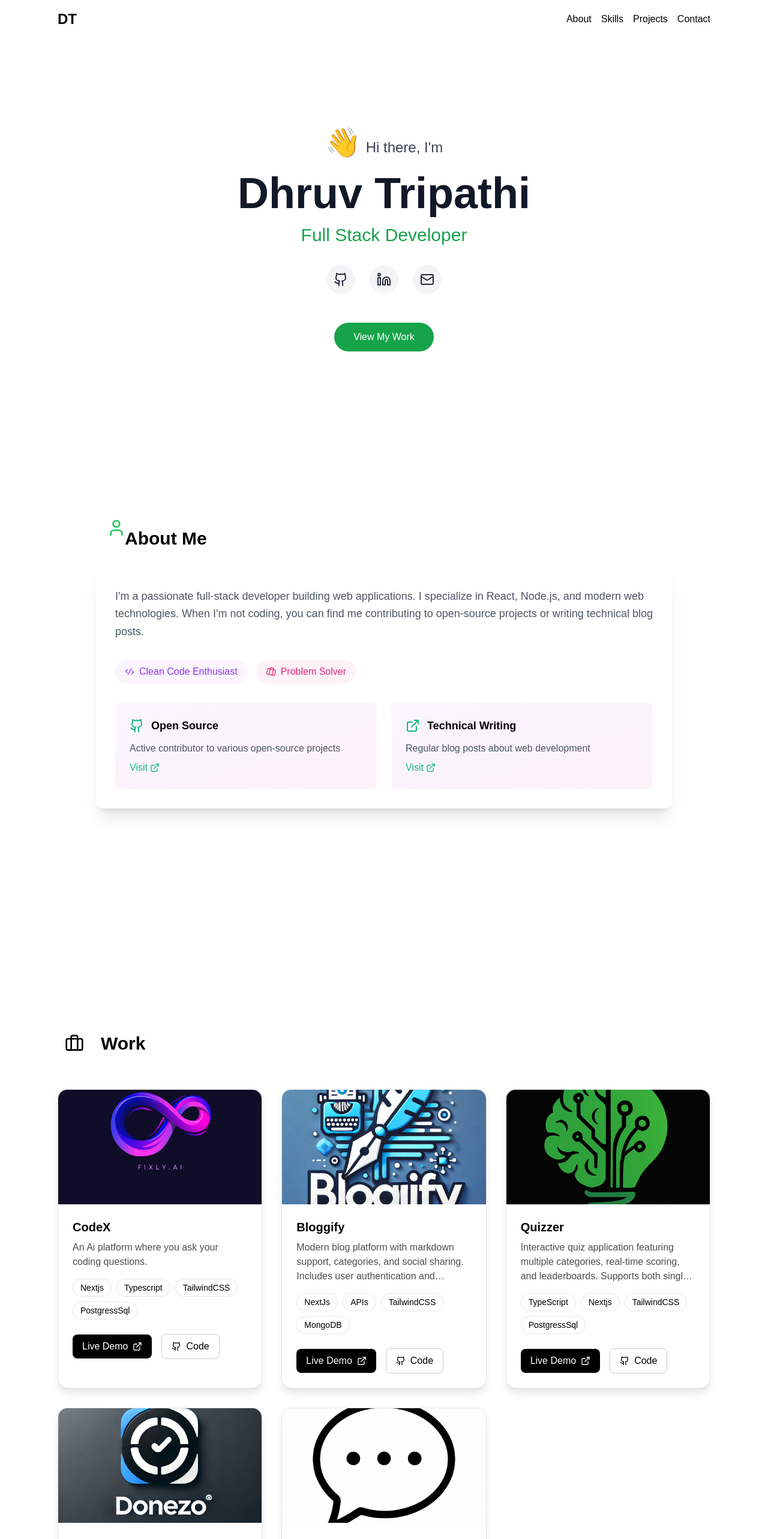
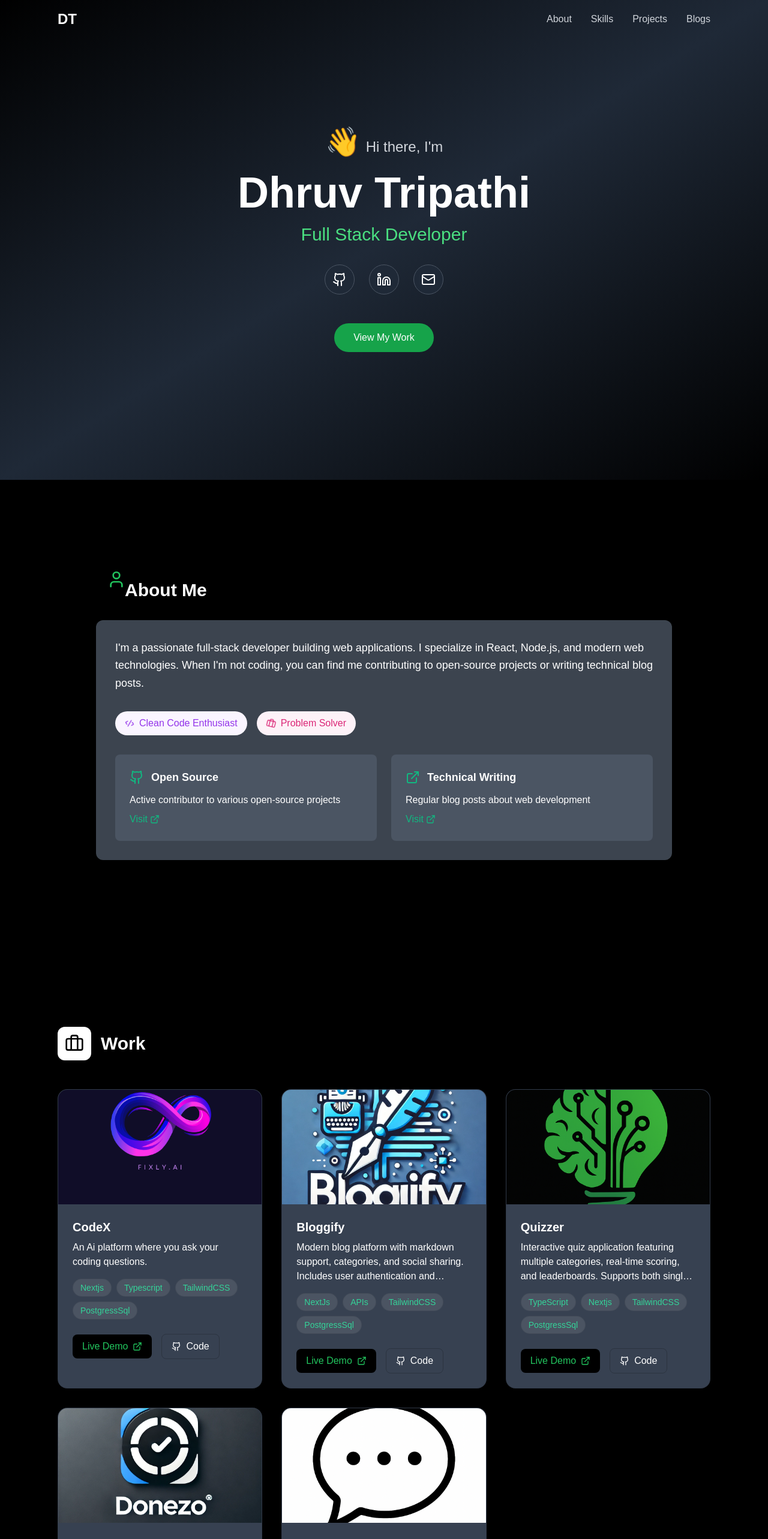
Before and after one commit to Dhruv7Tripathi/DhruvTripathi, a Next.js app: page / in a window 1280 px wide. Shown: the top 2566 px of the page at 60% size. Built offline with nearby package versions, Linux system fonts and the light colour scheme.

Commit message:
feat:changes light background to dark one

```diff
--- a/app/(main)/layout.tsx
+++ b/app/(main)/layout.tsx
@@ -9,7 +9,7 @@ export default function RootLayout({
     <div>
       <div>
         <Sidebar />
-        <main className="">{children}</main>
+        <main className="bg-white">{children}</main>
         <Rightbar />
       </div>
     </div>
--- a/app/(secondary)/about/page.tsx
+++ b/app/(secondary)/about/page.tsx
@@ -10,7 +10,7 @@ const AboutPage = () => {
   return (
     <div className="flex">
       <Sidebar />
-      <div className="min-h-screen bg-white text-foreground p-8 w-full">
+      <div className="min-h-screen bg-gradient-to-br from-black via-gray-800 to-black text-white p-8 w-full">
         <div className="max-w-5xl mx-auto mb-16">
           <div className="text-center space-y-4">
             <h1 className="text-4xl font-bold">
@@ -63,7 +63,7 @@ const AboutPage = () => {
           <div className="flex justify-center mt-8">
             <a
               href="/blogs"
-              className="inline-flex items-center px-8 py-4 bg-white text-purple-600 rounded-full
+              className="inline-flex items-center px-8 py-4 bg-white text-emerald-600 rounded-full
                         hover:bg-purple-50 transition-all duration-300 shadow-lg hover:shadow-xl"
             >
               <span>View all blogs</span>
--- a/components/landingpage/about.tsx
+++ b/components/landingpage/about.tsx
@@ -58,7 +58,7 @@ const About = () => {
   ];
 
   return (
-    <div className="min-h-screen bg-white">
+    <div className="min-h-screen bg-black text-white flex items-center justify-center">
       <Link href="/about" className="cursor-pointer">
         <section
           id="about"
@@ -68,8 +68,8 @@ const About = () => {
             <User className="mr-4 text-green-500 animate-float-slow" size={32} />
             <h2 className="text-3xl font-bold">About Me</h2>
           </div>
-          <div className="bg-white rounded-xl shadow-xl p-8 backdrop-blur-sm bg-opacity-80 animate-fade-in-up">
-            <p className="text-gray-600 leading-relaxed text-lg mb-8">
+          <div className="bg-gray-600 rounded-xl shadow-xl p-8 backdrop-blur-sm bg-opacity-80 animate-fade-in-up">
+            <p className="text-white leading-relaxed text-lg mb-8">
               I&apos;m a passionate full-stack developer building web applications.
               I specialize in React, Node.js, and modern web technologies. When I&apos;m not coding,
               you can find me contributing to open-source projects or writing technical blog posts.
@@ -90,13 +90,13 @@ const About = () => {
               {achievements.map((achievement) => (
                 <div
                   key={achievement.title}
-                  className="p-6 rounded-lg bg-gradient-to-br from-purple-50 to-pink-50 hover:shadow-md transition-all duration-300"
+                  className="p-6 rounded-lg bg-gray-600 hover:shadow-md transition-all duration-300"
                 >
                   <div className="flex items-center mb-3">
                     <div className="text-emerald-500 mr-3">{achievement.icon}</div>
                     <h3 className="font-semibold text-lg">{achievement.title}</h3>
                   </div>
-                  <p className="text-gray-600">{achievement.description}</p>
+                  <p className="text-white">{achievement.description}</p>
                   <a
                     href={achievement.href}
                     target="_blank"
--- a/components/landingpage/contact.tsx
+++ b/components/landingpage/contact.tsx
@@ -54,14 +54,14 @@ const Contact = () => {
     <div>
       <section
         id="contact"
-        className="relative py-20 px-8 overflow-hidden bg-white"
+        className="relative py-20 px-8 overflow-hidden  bg-black text-white p-8"
       >
         <div className="relative max-w-5xl mx-auto">
           <div className="text-center mb-16">
-            <h2 className="text-4xl font-bold text-gray-800 mb-4">
+            <h2 className="text-4xl font-bold text-white mb-4">
               Let&apos;s Work Together
             </h2>
-            <p className="text-gray-600 text-lg max-w-2xl mx-auto">
+            <p className="text-white text-lg max-w-2xl mx-auto">
               I&apos;m always interested in hearing about new projects and opportunities.
               Feel free to reach out through any of these channels.
             </p>
@@ -70,16 +70,16 @@ const Contact = () => {
             {contactMethods.map((method, index) => (
               <div
                 key={method.title}
-                className="bg-gray-50 rounded-xl p-8 text-gray-800 shadow-sm border border-gray-100"
+                className="bg-gray-700 rounded-xl p-8 text-white shadow-sm border "
                 style={{ animationDelay: `${index * 0.1}s` }}
               >
                 <div className="flex items-center mb-4">
-                  <div className="p-3 bg-purple-100 rounded-lg mr-4">
+                  <div className="p-3 bg-gray-700 rounded-lg mr-4">
                     {method.icon}
                   </div>
                   <div>
                     <h3 className="text-xl font-semibold">{method.title}</h3>
-                    <p className="text-gray-600">{method.description}</p>
+                    <p className="text-white">{method.description}</p>
                   </div>
                 </div>
                 <a
--- a/components/landingpage/heroSection.tsx
+++ b/components/landingpage/heroSection.tsx
@@ -1,4 +1,4 @@
-import React from 'react'
+import React from 'react';
 import {
   Github,
   Linkedin,
@@ -9,35 +9,21 @@ const HeroSection = () => {
   return (
     <div>
       <header
-        className="h-screen flex items-center justify-center bg-white text-gray-800 relative overflow-hidden"
+        className="min-h-screen bg-gradient-to-br from-black via-gray-800 to-black text-white flex items-center justify-center"
       >
-        {/* <div
-          className="absolute w-64 h-64 bg-purple-100 opacity-50 rounded-full"
-        // style={{
-        //   top: "20%",
-        //   left: "20%"
-        // }}
-        /> */}
-        {/* <div
-          className="absolute w-96 h-96 bg-pink-100 opacity-50 rounded-full"
-        // style={{
-        //   bottom: "10%",
-        //   right: "20%"
-        // }}
-        /> */}
 
         <div className="text-center z-10">
-          <div className="text-xl sm:text-2xl text-gray-700 mb-6">
+          <div className="text-xl sm:text-2xl text-gray-300 mb-6">
             <span className="inline-block text-5xl">👋</span>
             <span className="ml-2">Hi there, I&apos;m</span>
           </div>
           <h1
-            className="text-6xl sm:text-7xl font-bold mb-4 text-gray-900"
+            className="text-6xl sm:text-7xl font-bold mb-4 text-white"
           >
             Dhruv Tripathi
           </h1>
           <h2
-            className="text-2xl sm:text-3xl mb-8 text-green-600"
+            className="text-2xl sm:text-3xl mb-8 text-green-400"
           >
             Full Stack Developer
           </h2>
@@ -46,21 +32,21 @@ const HeroSection = () => {
           >
             <a
               href="https://github.com/Dhruv7Tripathi"
-              className="p-3 bg-gray-100 rounded-full hover:bg-gray-200 transition-colors"
+              className="p-3 bg-gray-800 rounded-full hover:bg-gray-700 transition-colors border border-gray-600"
             >
-              <Github size={24} className="text-gray-800" />
+              <Github size={24} className="text-white" />
             </a>
             <a
               href="https://www.linkedin.com/in/dhruv-tripathi-9848792aa/"
-              className="p-3 bg-gray-100 rounded-full hover:bg-gray-200 transition-colors"
+              className="p-3 bg-gray-800 rounded-full hover:bg-gray-700 transition-colors border border-gray-600"
             >
-              <Linkedin size={24} className="text-gray-800" />
+              <Linkedin size={24} className="text-white" />
             </a>
             <a
               href="/contactus"
-              className="p-3 bg-gray-100 rounded-full hover:bg-gray-200 transition-colors"
+              className="p-3 bg-gray-800 rounded-full hover:bg-gray-700 transition-colors border border-gray-600"
             >
-              <Mail size={24} className="text-gray-800" />
+              <Mail size={24} className="text-white" />
             </a>
           </div>
           <div className="mt-12">
@@ -74,7 +60,7 @@ const HeroSection = () => {
         </div>
       </header>
     </div>
-  )
-}
+  );
+};
 
-export default HeroSection
+export default HeroSection;
--- a/components/landingpage/navbar.tsx
+++ b/components/landingpage/navbar.tsx
@@ -1,19 +1,23 @@
-import React, { useState, useEffect } from 'react'
+import React, { useState, useEffect } from 'react';
 import {
   Menu,
   X
 } from 'lucide-react';
 import { motion, useScroll, useTransform } from 'framer-motion';
 import Link from 'next/link';
+
 const Navbar = () => {
   const [isMenuOpen, setIsMenuOpen] = useState(false);
   const [isScrolled, setIsScrolled] = useState(false);
   const { scrollYProgress } = useScroll();
+
+  // Updated the background color to match dark theme with better transparency
   const navBackground = useTransform(
     scrollYProgress,
     [0, 0.1],
-    ["rgba(255, 255, 255, 0)", "rgba(255, 255, 255, 0.9)"]
+    ["rgba(0, 0, 0, 0)", "rgba(17, 24, 39, 0.9)"] // Using gray-900 equivalent
   );
+
   useEffect(() => {
     const handleScroll = () => {
       setIsScrolled(window.scrollY > 50);
@@ -21,17 +25,18 @@ const Navbar = () => {
     window.addEventListener('scroll', handleScroll);
     return () => window.removeEventListener('scroll', handleScroll);
   }, []);
+
   return (
     <div>
       <motion.nav
         style={{ backgroundColor: navBackground }}
-        className={`fixed w-full z-50 transition-all duration-300 ${isScrolled ? 'shadow-lg backdrop-blur-sm' : ''
+        className={`fixed w-full z-50 transition-all duration-300 ${isScrolled ? 'shadow-md shadow-black/30 backdrop-blur-sm' : ''
           }`}
       >
         <div className="max-w-6xl mx-auto px-4 sm:px-6 lg:px-8">
           <div className="flex items-center justify-between h-16">
             <motion.span
-              className={`text-2xl font-bold ${isScrolled ? 'text-gray-800' : 'text-black'}`}
+              className="text-2xl font-bold text-white"
               initial={{ opacity: 0 }}
               animate={{ opacity: 1 }}
               transition={{ delay: 0.2 }}
@@ -39,15 +44,15 @@ const Navbar = () => {
               DT
             </motion.span>
 
-            <div className="hidden md:flex items-center space-x-4">
-              <Link href="/about">About</Link>
-              <Link href="#skills">Skills</Link>
-              <Link href="#projects">Projects</Link>
-              <Link href="/contactus">Contact</Link>
+            <div className="hidden md:flex items-center space-x-8">
+              <Link href="/about" className="text-gray-300 hover:text-green-400 transition-colors">About</Link>
+              <Link href="#skills" className="text-gray-300 hover:text-green-400 transition-colors">Skills</Link>
+              <Link href="#projects" className="text-gray-300 hover:text-green-400 transition-colors">Projects</Link>
+              <Link href="/blogs" className="text-gray-300 hover:text-green-400 transition-colors">Blogs</Link>
               {/* <motion.a
                 href="/Dhruv_Tripathi_Resume.pdf"
                 download
-                className="ml-4 px-6 py-2 bg-purple-500 text-white rounded-full flex items-center hover:bg-purple-600 transition-colors"
+                className="ml-4 px-6 py-2 bg-green-600 text-white rounded-full flex items-center hover:bg-green-700 transition-colors"
                 whileHover={{ scale: 1.05 }}
                 whileTap={{ scale: 0.95 }}
               >
@@ -57,7 +62,7 @@ const Navbar = () => {
             </div>
 
             <button
-              className="md:hidden p-2 rounded-md text-gray-400 hover:text-gray-500 hover:bg-gray-100"
+              className="md:hidden p-2 rounded-md text-gray-300 hover:text-white hover:bg-gray-800"
               onClick={() => setIsMenuOpen(!isMenuOpen)}
             >
               {isMenuOpen ? <X size={24} /> : <Menu size={24} />}
@@ -70,15 +75,15 @@ const Navbar = () => {
           initial={{ opacity: 0, height: 0 }}
           animate={{ opacity: isMenuOpen ? 1 : 0, height: isMenuOpen ? 'auto' : 0 }}
         >
-          <div className="px-2 pt-2 pb-3 space-y-1 bg-white shadow-lg">
-            <a href="#about" className="block px-3 py-2 rounded-md hover:bg-purple-50 hover:text-purple-500">About</a>
-            <a href="#skills" className="block px-3 py-2 rounded-md hover:bg-purple-50 hover:text-purple-500">Skills</a>
-            <a href="#projects" className="block px-3 py-2 rounded-md hover:bg-purple-50 hover:text-purple-500">Projects</a>
-            <a href="#contact" className="block px-3 py-2 rounded-md hover:bg-purple-50 hover:text-purple-500">Contact</a>
+          <div className="px-2 pt-2 pb-3 space-y-1 bg-gray-900 shadow-lg">
+            <a href="#about" className="block px-3 py-2 rounded-md text-gray-300 hover:bg-gray-800 hover:text-green-400">About</a>
+            <a href="#skills" className="block px-3 py-2 rounded-md text-gray-300 hover:bg-gray-800 hover:text-green-400">Skills</a>
+            <a href="#projects" className="block px-3 py-2 rounded-md text-gray-300 hover:bg-gray-800 hover:text-green-400">Projects</a>
+            <a href="#contact" className="block px-3 py-2 rounded-md text-gray-300 hover:bg-gray-800 hover:text-green-400">Contact</a>
             {/* <a
               href="/resume.pdf"
               download
-              className=" px-3 py-2 rounded-md text-purple-500 hover:bg-purple-50 flex items-center"
+              className="px-3 py-2 rounded-md text-green-400 hover:bg-gray-800 flex items-center"
             >
               <Download size={16} className="mr-2" />
               Download Resume
@@ -87,7 +92,7 @@ const Navbar = () => {
         </motion.div>
       </motion.nav>
     </div>
-  )
-}
+  );
+};
 
-export default Navbar
+export default Navbar;
--- a/components/landingpage/project.tsx
+++ b/components/landingpage/project.tsx
@@ -4,16 +4,16 @@ import Image from 'next/image';
 import { projects } from '@/contant';
 const Project = () => {
   return (
-    <div className="min-h-screen bg-white text-foreground p-8">
+    <div className="min-h-screen bg-black text-foreground p-8">
       <section
         id="projects"
         className="py-20 px-4 sm:px-8 max-w-6xl mx-auto"
       >
         <div className="flex items-center mb-12">
-          <div className="bg-white/10 p-3 rounded-xl">
+          <div className="bg-white p-3 rounded-xl">
             <Briefcase className="text-foreground" size={32} />
           </div>
-          <h2 className="text-3xl font-bold ml-4 text-foreground">
+          <h2 className="text-3xl font-bold ml-4 text-white">
             Work
           </h2>
         </div>
@@ -21,7 +21,7 @@ const Project = () => {
           {projects.map((project) => (
             <div
               key={project.title}
-              className="bg-white rounded-2xl overflow-hidden shadow-lg group hover:-translate-y-2 transition-all duration-300 border border-foreground/10"
+              className="bg-gray-700 rounded-2xl overflow-hidden shadow-lg group hover:-translate-y-2 transition-all duration-300 border border-foreground/10"
             >
               <div className="relative overflow-hidden aspect-video">
                 <Image
@@ -33,13 +33,13 @@ const Project = () => {
                 />
               </div>
               <div className="p-6">
-                <h3 className="text-xl font-bold mb-2 text-foreground">{project.title}</h3>
-                <p className="text-foreground/70 mb-4 line-clamp-3">{project.description}</p>
+                <h3 className="text-xl font-bold mb-2 text-white">{project.title}</h3>
+                <p className="text-white mb-4 line-clamp-3">{project.description}</p>
                 <div className="flex flex-wrap gap-2 mb-6">
                   {project.tags.map(tag => (
                     <span
                       key={tag}
-                      className="px-3 py-1 bg-white/10 text-foreground rounded-full text-sm font-medium border border-foreground/10"
+                      className="px-3 py-1 bg-white/10 text-emerald-400 rounded-full text-sm font-medium border border-foreground/10"
                     >
                       {tag}
                     </span>
@@ -50,7 +50,7 @@ const Project = () => {
                     href={project.link}
                     target="_blank"
                     rel="noopener noreferrer"
-                    className="inline-flex items-center px-4 py-2 bg-foreground text-white rounded-lg hover:bg-foreground/90 transition-colors duration-300"
+                    className="inline-flex items-center px-4 py-2 bg-foreground text-green-500 rounded-lg hover:bg-foreground/90 transition-colors duration-300"
                   >
                     Live Demo <ExternalLink size={16} className="ml-2" />
                   </a>
@@ -58,7 +58,7 @@ const Project = () => {
                     href={project.github}
                     target="_blank"
                     rel="noopener noreferrer"
-                    className="inline-flex items-center px-4 py-2 border border-foreground/20 text-foreground rounded-lg hover:bg-foreground/10 transition-colors duration-300"
+                    className="inline-flex items-center px-4 py-2 border border-foreground/20 text-white rounded-lg hover:bg-gray-500 transition-colors duration-300"
                   >
                     <Github size={16} className="mr-2" /> Code
                   </a>
--- a/components/secondary/rightbar.tsx
+++ b/components/secondary/rightbar.tsx
@@ -1,15 +1,15 @@
 interface Project {
   name: string;
-  icon: string;
   href: string;
 }
 
 const RightSidebar = () => {
   const projects: Project[] = [
-    { name: "Bloggify", icon: "💬", href: "https://kaiblog.vercel.app" },
-    { name: "Donezo", icon: "📝", href: "https://donezo-psi.vercel.app/" },
-    { name: "CodeX", icon: "📝", href: "https://ai-codexx.vercel.app/" },
-    { name: "Quizzer", icon: "⚙️", href: "https://quizzer-navy.vercel.app/" },
+    { name: "Bloggify", href: "https://bloggify-two.vercel.app/" },
+    { name: "Donezo", href: "https://donezo-psi.vercel.app/" },
+    { name: "CodeX", href: "https://ai-codexx.vercel.app/" },
+    { name: "Quizzer", href: "https://quizzer-navy.vercel.app/" },
+    { name: "chitti", href: "https://chitti-bice.vercel.app/" },
   ];
 
   return (
@@ -25,7 +25,6 @@ const RightSidebar = () => {
                 rel="noopener noreferrer"
                 className="flex items-center space-x-2 text-blue-500 hover:underline cursor-pointer"
               >
-                <span>{project.icon}</span>
                 <span>{project.name}</span>
               </a>
             </li>
--- a/contant/index.ts
+++ b/contant/index.ts
@@ -43,7 +43,7 @@ export const projects = [
     link: "https://bloggify-two.vercel.app/",
     github: "https://github.com/Dhruv7Tripathi/bloggify",
     imageUrl: "/projects/logo.webp",
-    tags: ["NextJs", "APIs", "TailwindCSS", "MongoDB"]
+    tags: ["NextJs", "APIs", "TailwindCSS", "PostgressSql"]
   },
   {
     title: "Quizzer",
```
